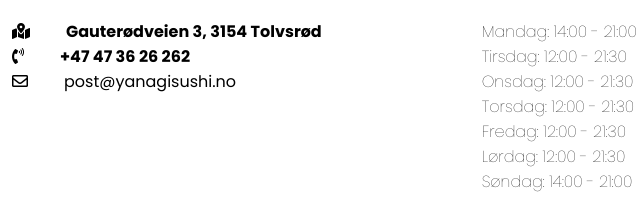
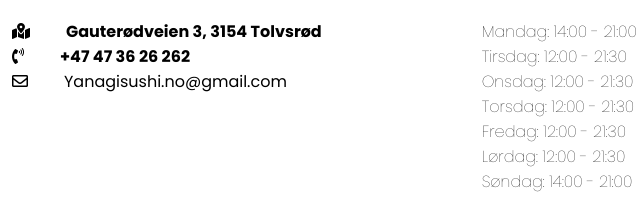
Before and after one commit to tintun2602/yanagi, a plain HTML site: page index.html in a window 1280 px wide. Shown: the part 2173-2396 px from the top of the page, 52-692 px from the left. Drawn offline with Linux system fonts and the light colour scheme.

Commit message:
mail change

```diff
--- a/index.html
+++ b/index.html
@@ -91,7 +91,7 @@
             <br />
             <i class="far fa-envelope">
               <a href="mailto: Yanagisushi.no@gmail.com">
-                post@yanagisushi.no</a
+                Yanagisushi.no@gmail.com</a
               >
             </i>
           </p>
```
Also changed, not shown: menu/index.html (+1 -1 lines).
